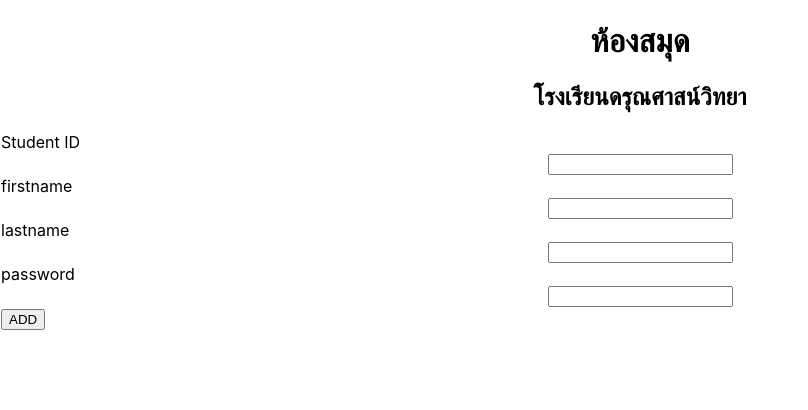
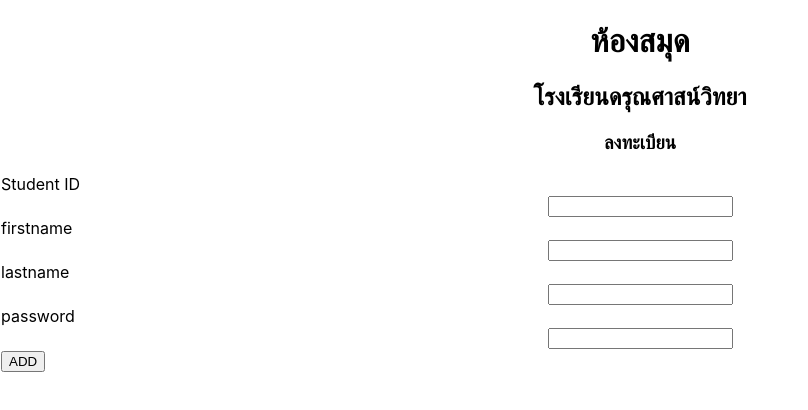
Before and after one commit to pokmang/Miniproject_byPK59_036, a React (Create React App) app: page / in a window 1280 px wide. Shown: the top 410 px of the page, without its empty margins (0-808 px from the left). Built offline with nearby package versions, Linux system fonts and the light colour scheme.

Commit message:
addbooklist

```diff
--- a/src/component/formregister.js
+++ b/src/component/formregister.js
@@ -19,6 +19,7 @@ const RegisterForm = () => {
         <div >
             <h1>ห้องสมุด</h1>
             <h2>โรงเรียนดรุณศาสน์วิทยา</h2>
+            <h3>ลงทะเบียน</h3>
             <td>Student ID</td>
             <input className='inpt' type="text" onChange={(e) => actions.set_userid(e.target.value)} />
             <td>firstname</td>
```
Also changed, not shown: src/component/booklist.js (added).
